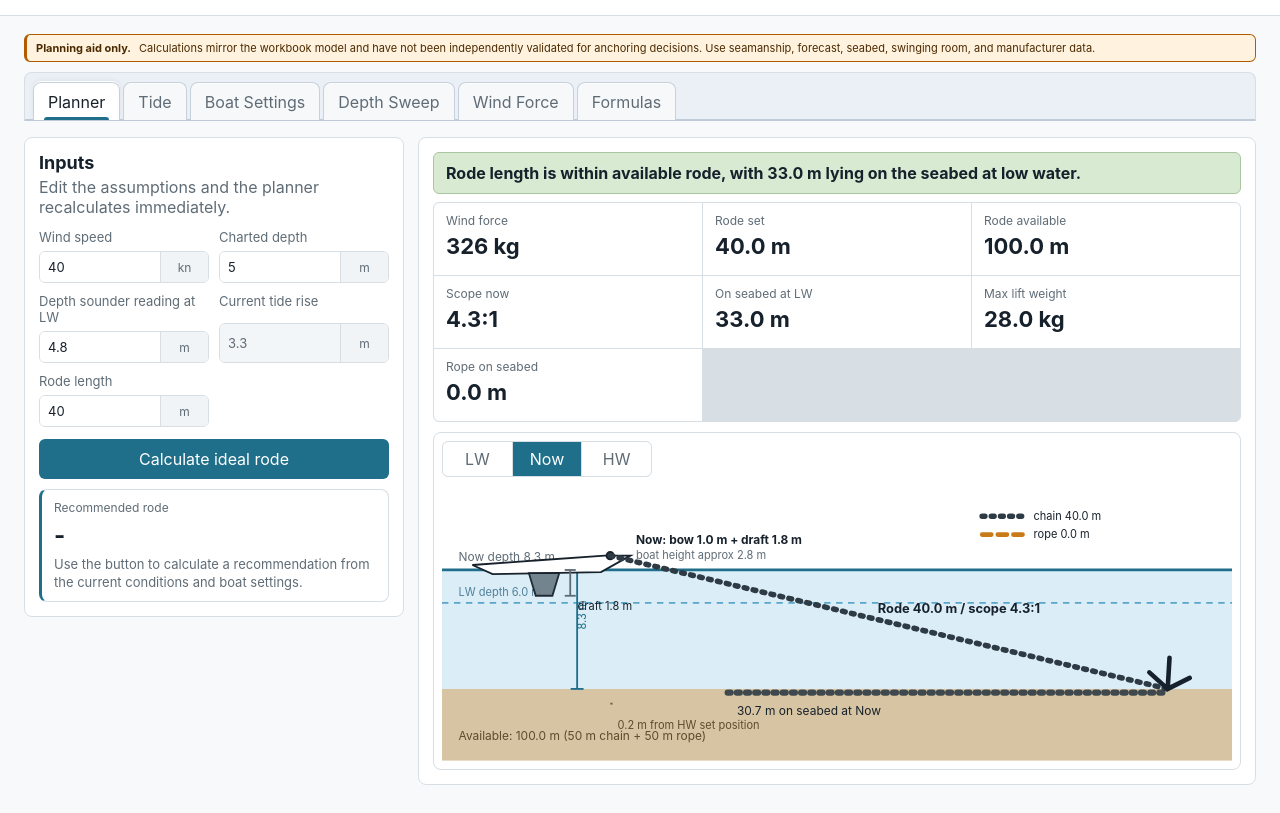
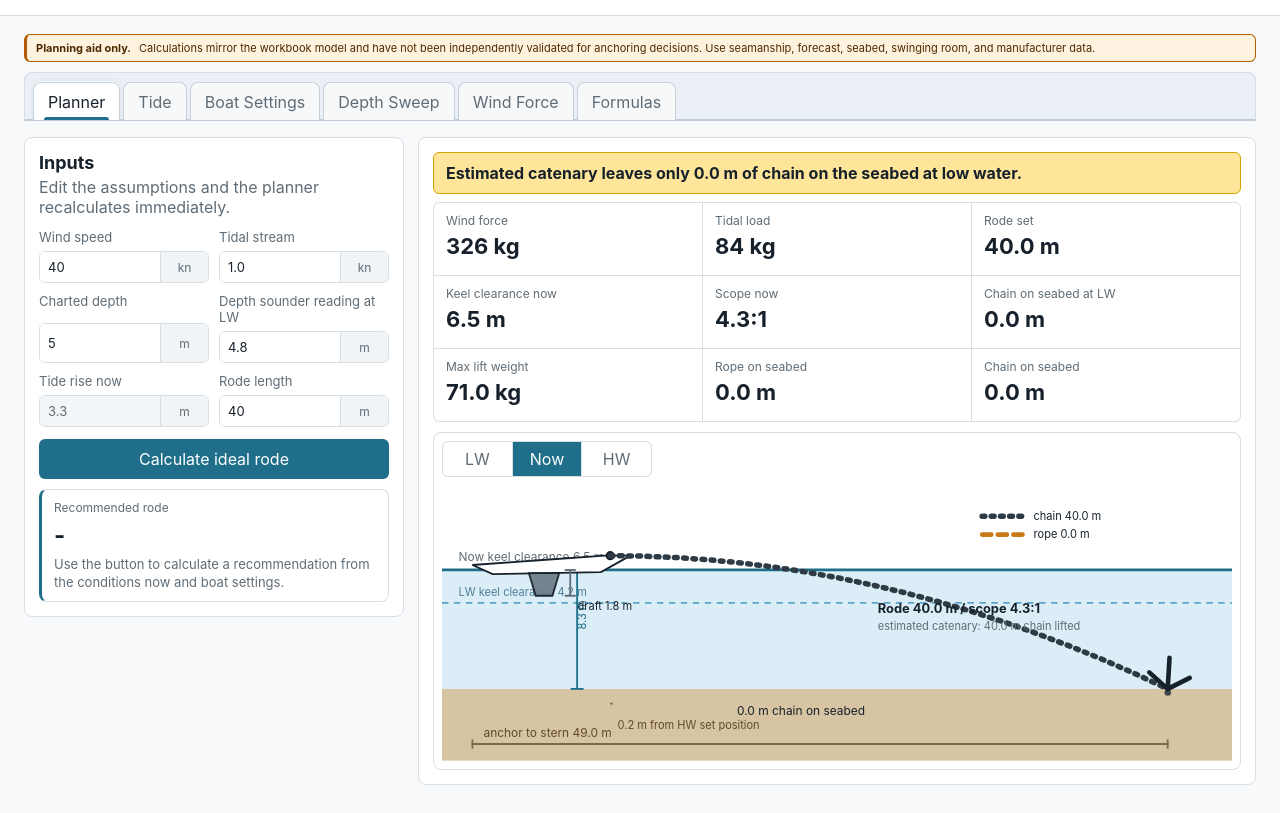
Before and after one commit to mcdonaldajr/anchor-force-planner, a website: page public/index.html in a window 1280 px wide. Shown: the part 74-887 px from the top of the page. Drawn offline with Linux system fonts and the light colour scheme.

Commit message:
Add tidal stream catenary estimate

```diff
--- a/public/app.js
+++ b/public/app.js
@@ -1,5 +1,6 @@
 const defaults = {
   windSpeed: 40,
+  tidalStream: 1.0,
   loa: 10.1,
   draft: 1.8,
   minClearance: 0.5,
@@ -14,7 +15,8 @@ const defaults = {
   chainLength: 50,
   ropeLength: 50,
   chainWeight: 1.4,
-  anchorWeight: 15
+  anchorWeight: 15,
+  underwaterDragFactor: 0.35
 };
 
 const timeDefaults = {
@@ -51,6 +53,30 @@ function currentInputs() {
   return Object.fromEntries(ids.map((id) => [id, number(id)]));
 }
 
+function calculateTidalForce(input) {
+  const underwaterArea = Math.max(0, input.loa * input.draft * input.underwaterDragFactor);
+  return 13.2 * underwaterArea * input.tidalStream ** 2;
+}
+
+function calculateCatenary(input, verticalDrop, chainDeployed, horizontalLoad) {
+  const chainWeight = Math.max(0.01, input.chainWeight);
+  const load = Math.max(0.01, horizontalLoad);
+  const a = load / chainWeight;
+  const suspendedNeeded = Math.sqrt(Math.max(0, verticalDrop ** 2 + 2 * a * verticalDrop));
+  const chainLifted = Math.min(chainDeployed, suspendedNeeded);
+  const chainOnSeabed = Math.max(0, chainDeployed - chainLifted);
+  const liftWeight = input.anchorWeight + chainLifted * input.chainWeight;
+  const catenaryReach = a * Math.acosh(1 + verticalDrop / a);
+
+  return {
+    a,
+    catenaryReach,
+    chainLifted,
+    chainOnSeabed,
+    liftWeight
+  };
+}
+
 function timeMinutes(id) {
   const [hours, minutes] = (document.getElementById(id).value || "00:00").split(":").map(Number);
   return (Number.isFinite(hours) ? hours : 0) * 60 + (Number.isFinite(minutes) ? minutes : 0);
@@ -66,11 +92,15 @@ function calculateForDepth(input, depthLw) {
   const amountOnSeabed = Math.max(0, rodeLength - verticalDrop);
   const lowWaterAmountOnSeabed = Math.max(0, rodeLength - lowWaterVerticalDrop);
   const ropeOnSeabed = Math.max(0, lowWaterAmountOnSeabed - input.chainLength);
-  const chainLifted = Math.min(verticalDrop, input.chainLength);
-  const liftWeight = input.anchorWeight + chainLifted * input.chainWeight;
   const windForce = (1 / 500) * input.loa * input.loa * input.windSpeed * input.windSpeed;
+  const tidalForce = calculateTidalForce(input);
+  const horizontalLoad = windForce + tidalForce;
+  const chainDeployed = Math.min(rodeLength, input.chainLength);
+  const catenary = calculateCatenary(input, verticalDrop, chainDeployed, horizontalLoad);
+  const lowWaterCatenary = calculateCatenary(input, lowWaterVerticalDrop, chainDeployed, horizontalLoad);
   const shortfall = Math.max(0, rodeLength - totalRode);
   const lowWaterClearance = lowWaterDepth - input.draft;
+  const keelClearance = currentDepth - input.draft;
   const clearanceMargin = lowWaterClearance - input.minClearance;
 
   return {
@@ -86,10 +116,18 @@ function calculateForDepth(input, depthLw) {
     amountOnSeabed,
     lowWaterAmountOnSeabed,
     ropeOnSeabed,
-    chainLifted,
-    liftWeight,
+    chainLifted: catenary.chainLifted,
+    chainOnSeabed: catenary.chainOnSeabed,
+    lowWaterChainLifted: lowWaterCatenary.chainLifted,
+    lowWaterChainOnSeabed: lowWaterCatenary.chainOnSeabed,
+    liftWeight: catenary.liftWeight,
     windForce,
+    tidalForce,
+    horizontalLoad,
+    catenaryReach: catenary.catenaryReach,
+    catenaryA: catenary.a,
     shortfall,
+    keelClearance,
     lowWaterClearance,
     clearanceMargin
   };
@@ -121,18 +159,22 @@ function calculateIdealRode(input = currentInputs()) {
   if (wind > 55) desired = 8;
   if (wind > 65) desired = 9;
   if (input.hwHeight >= 4 || hwDepth >= 10) desired += 0.5;
+  if (input.tidalStream >= 1) desired += 0.5;
+  if (input.tidalStream >= 2) desired += 0.5;
+  if (input.tidalStream >= 3) desired += 0.5;
 
   const idealLength = desired * verticalDrop;
   const recommended = round(Math.min(idealLength, totalRode), 0);
   const result = calculateForDepth({ ...input, rodeLength: recommended, tideHeight: input.hwHeight }, depthLw);
   const notes = [];
 
-  notes.push(`${fmt(wind, 0, " kn")} wind starts the HW recommendation at ${fmt(desired, 1, ":1")}.`);
+  notes.push(`${fmt(wind, 0, " kn")} wind sets the HW recommendation at ${fmt(desired, 1, ":1")}.`);
+  if (input.tidalStream > 0) notes.push(`${fmt(input.tidalStream, 1, " kn")} tidal stream is included in that target.`);
   if (idealLength > totalRode) notes.push(`Available rode caps this at ${fmt(totalRode, 1, " m")}.`);
   if (result.ropeOnSeabed > 0 && input.ropeLength > 0) {
     notes.push(`This may put about ${fmt(result.ropeOnSeabed, 1, " m")} of rope on the seabed at low water.`);
   } else {
-    notes.push("Keeps the seabed section on chain at low water with the current settings.");
+    notes.push("Keeps the seabed section on chain at low water with these settings.");
   }
 
   return {
@@ -155,7 +197,7 @@ function clearIdealRodeRecommendation() {
   const panel = document.getElementById("scopeRecommendation");
   panel.classList.remove("hasRecommendation");
   panel.querySelector("strong").textContent = "-";
-  panel.querySelector("p").textContent = "Use the button to calculate a recommendation from the current conditions and boat settings.";
+  panel.querySelector("p").textContent = "Use the button to calculate a recommendation from the conditions now and boat settings.";
 }
 
 function syncDepth(source) {
@@ -217,10 +259,12 @@ function currentTide() {
     : before.height - (before.height - after.height) * fraction;
   const currentDepth = input.depthLw + height;
   const lowWaterDepth = input.depthLw + input.lwHeight;
+  const keelClearance = currentDepth - input.draft;
   const lowWaterClearance = lowWaterDepth - input.draft;
   return {
     height,
     currentDepth,
+    keelClearance,
     lowWaterDepth,
     lowWaterClearance,
     clearanceMargin: lowWaterClearance - input.minClearance,
@@ -236,7 +280,7 @@ function updateTideSummary() {
   document.getElementById("tideHeight").value = round(tide.height, 1);
   document.getElementById("currentTimeLabel").textContent = formatClock(tide.now);
   document.getElementById("currentRiseLabel").textContent = `${fmt(tide.height, 1, " m")} ${tide.phase.toLowerCase()}`;
-  document.getElementById("currentDepthLabel").textContent = fmt(tide.currentDepth, 1, " m");
+  document.getElementById("currentDepthLabel").textContent = fmt(tide.keelClearance, 1, " m");
   document.getElementById("lowWaterClearanceLabel").textContent = fmt(tide.lowWaterClearance, 1, " m");
 
   const status = document.getElementById("tideStatus");
@@ -278,26 +322,28 @@ function statusText(result) {
       text: `${fmt(result.ropeOnSeabed, 1, " m")} of rope is on the seabed at low water. Check abrasion and chafe risk.`
     };
   }
-  if (result.lowWaterAmountOnSeabed < 10) {
+  if (result.lowWaterChainOnSeabed < 5) {
     return {
       level: "warning",
-      text: `Only ${fmt(result.lowWaterAmountOnSeabed, 1, " m")} of rode is lying on the seabed at low water.`
+      text: `Estimated catenary leaves only ${fmt(result.lowWaterChainOnSeabed, 1, " m")} of chain on the seabed at low water.`
     };
   }
   return {
     level: "good",
-    text: `Rode length is within available rode, with ${fmt(result.lowWaterAmountOnSeabed, 1, " m")} lying on the seabed at low water.`
+    text: `Rode length is within available rode, with about ${fmt(result.lowWaterChainOnSeabed, 1, " m")} of chain on the seabed at low water.`
   };
 }
 
 function updateSummary(result) {
   document.getElementById("windForce").textContent = fmt(result.windForce, 0, " kg");
+  document.getElementById("tidalForce").textContent = fmt(result.tidalForce, 0, " kg");
   document.getElementById("rodeNeeded").textContent = fmt(result.rodeLength, 1, " m");
-  document.getElementById("rodeAvailable").textContent = fmt(result.totalRode, 1, " m");
+  document.getElementById("clearanceNow").textContent = fmt(result.keelClearance, 1, " m");
   document.getElementById("scopeNow").textContent = fmt(result.scopeRatio, 1, ":1");
-  document.getElementById("seabedLength").textContent = fmt(result.lowWaterAmountOnSeabed, 1, " m");
+  document.getElementById("seabedLength").textContent = fmt(result.lowWaterChainOnSeabed, 1, " m");
   document.getElementById("liftWeight").textContent = fmt(result.liftWeight, 1, " kg");
   document.getElementById("ropeSeabed").textContent = fmt(result.ropeOnSeabed, 1, " m");
+  document.getElementById("chainSeabed").textContent = fmt(result.chainOnSeabed, 1, " m");
 
   const status = statusText(result);
   const banner = document.getElementById("statusBanner");
@@ -310,6 +356,21 @@ function svg(tag, attrs = {}, children = []) {
   Object.entries(attrs).forEach(([key, value]) => el.setAttribute(key, value));
   children.forEach((child) => el.appendChild(child));
   return el;
+}
+
+function catenaryPath(x1, y1, x2, y2, aPx) {
+  const run = Math.max(1, x2 - x1);
+  const drop = y2 - y1;
+  if (drop <= 1 || run <= 4 || !Number.isFinite(aPx) || aPx <= 1) return `M${x1} ${y1} L${x2} ${y2}`;
+  const u = Math.acosh(1 + drop / aPx);
+  const divisor = Math.max(0.001, Math.cosh(u) - 1);
+  const points = Array.from({ length: 18 }, (_, index) => {
+    const t = index / 17;
+    const x = x1 + run * t;
+    const y = y1 + drop * ((Math.cosh(u * t) - 1) / divisor);
+    return `${index === 0 ? "M" : "L"}${round(x, 2)} ${round(y, 2)}`;
+  });
+  return points.join(" ");
 }
 
 function renderDiagram(result, mode = diagramMode) {
@@ -348,7 +409,6 @@ function renderDiagram(result, mode = diagramMode) {
   const keelBottomY = waterY + draftPx;
   const keelHalfWidth = Math.max(8, Math.min(20, boatLengthPx * 0.11));
   const keelHitsBottom = keelBottomY >= seabedY;
-  const boatTotalHeight = input.bowHeight + input.draft;
   const labelX = Math.min(anchorX - 170, Math.max(bowX + 120, bowX + horizontalReach * scale * 0.48));
   const rodeMidY = (bowPointY + anchorY) / 2 - 10;
   const ropeDeployed = Math.max(0, result.rodeLength - input.chainLength);
@@ -356,12 +416,15 @@ function renderDiagram(result, mode = diagramMode) {
   const chainStartRatio = result.rodeLength > 0 ? ropeDeployed / result.rodeLength : 0;
   const chainStartX = bowX + (anchorX - bowX) * chainStartRatio;
   const chainStartY = bowPointY + (anchorY - bowPointY) * chainStartRatio;
-  const chainOnSeabed = Math.min(result.amountOnSeabed, input.chainLength);
   const ropeOnSeabedStartX = anchorX - result.amountOnSeabed * scale;
-  const chainOnSeabedStartX = anchorX - chainOnSeabed * scale;
+  const chainOnSeabedStartX = Math.max(chainStartX, anchorX - result.chainOnSeabed * scale);
   const hwBowX = anchorX - hwResult.horizontalReach * scale;
   const hasRopeDeployed = ropeDeployed > 0.05;
   const hasRopeOnSeabed = result.amountOnSeabed - input.chainLength > 0.05;
+  const chainPath = catenaryPath(chainStartX, chainStartY, chainOnSeabedStartX, seabedY, result.catenaryA * scale);
+  const sternDistance = horizontalReach + input.loa;
+  const distanceY = seabedY + 60;
+  const distanceStartX = Math.max(18, boatSternX);
 
   target.append(
     svg("rect", { x: 0, y: waterY, width, height: seabedY - waterY, fill: "#dbeef7" }),
@@ -375,8 +438,8 @@ function renderDiagram(result, mode = diagramMode) {
     ] : []),
     svg("line", { x1: bowX - 43, y1: waterY, x2: bowX - 29, y2: waterY, stroke: "#1f6f8b", "stroke-width": 2 }),
     svg("line", { x1: bowX - 43, y1: seabedY, x2: bowX - 29, y2: seabedY, stroke: "#1f6f8b", "stroke-width": 2 }),
-    svg("text", { x: 18, y: Math.max(18, waterY - 10), fill: "#5f6c76", "font-size": 13 }, [document.createTextNode(`${modeLabel} depth ${fmt(result.depthHw, 1, " m")}`)]),
-    svg("text", { x: 18, y: lowWaterY - 8, fill: "#4f7f99", "font-size": 12 }, [document.createTextNode(`LW depth ${fmt(result.depthLw, 1, " m")}`)]),
+    svg("text", { x: 18, y: Math.max(18, waterY - 10), fill: "#5f6c76", "font-size": 13 }, [document.createTextNode(`${modeLabel} keel clearance ${fmt(result.keelClearance, 1, " m")}`)]),
+    svg("text", { x: 18, y: lowWaterY - 8, fill: "#4f7f99", "font-size": 12 }, [document.createTextNode(`LW keel clearance ${fmt(result.lowWaterClearance, 1, " m")}`)]),
     svg("text", { x: bowX - 26, y: (waterY + seabedY) / 2, fill: "#1f6f8b", "font-size": 12, transform: `rotate(-90 ${bowX - 26} ${(waterY + seabedY) / 2})` }, [document.createTextNode(fmt(result.depthHw, 1, " m"))]),
     svg("path", { d: `M${boatSternX} ${sternDeckY} L${bowX - 6} ${bowDeckY} L${bowX + 22} ${bowPointY} L${bowX - 10} ${waterY + draftPx * 0.08} L${boatSternX + 22} ${hullBottomY} Z`, fill: "#ffffff", stroke: "#17212b", "stroke-width": 2 }),
     svg("path", { d: `M${keelCenterX - keelHalfWidth} ${keelTopY} L${keelCenterX + keelHalfWidth} ${keelTopY} L${keelCenterX + keelHalfWidth * 0.55} ${keelBottomY} L${keelCenterX - keelHalfWidth * 0.55} ${keelBottomY} Z`, fill: keelHitsBottom ? "#d76c6c" : "#6f7f8a", stroke: "#17212b", "stroke-width": 2, opacity: 0.95 }),
@@ -385,20 +448,22 @@ function renderDiagram(result, mode = diagramMode) {
     svg("line", { x1: keelCenterX + keelHalfWidth + 6, y1: keelBottomY, x2: keelCenterX + keelHalfWidth + 18, y2: keelBottomY, stroke: keelHitsBottom ? "#b44444" : "#5f6c76", "stroke-width": 2 }),
     svg("circle", { cx: bowX, cy: bowPointY, r: 5, fill: "#17212b" }),
     ...(hasRopeDeployed ? [svg("line", { x1: bowX, y1: bowPointY, x2: chainStartX, y2: chainStartY, stroke: "#c77a16", "stroke-width": 5, "stroke-linecap": "round", "stroke-dasharray": "10 7" })] : []),
-    ...(chainDeployed > 0 ? [svg("line", { x1: chainStartX, y1: chainStartY, x2: anchorX, y2: anchorY, stroke: "#2f3b44", "stroke-width": 6, "stroke-linecap": "round", "stroke-dasharray": "3 7" })] : []),
+    ...(chainDeployed > 0 ? [svg("path", { d: chainPath, fill: "none", stroke: "#2f3b44", "stroke-width": 6, "stroke-linecap": "round", "stroke-linejoin": "round", "stroke-dasharray": "3 7" })] : []),
     ...(hasRopeOnSeabed ? [svg("line", { x1: ropeOnSeabedStartX, y1: seabedY + 4, x2: chainOnSeabedStartX, y2: seabedY + 4, stroke: "#c77a16", "stroke-width": 7, "stroke-linecap": "round", "stroke-dasharray": "10 7", opacity: 0.9 })] : []),
     svg("line", { x1: chainOnSeabedStartX, y1: seabedY + 4, x2: anchorX, y2: seabedY + 4, stroke: "#2f3b44", "stroke-width": 7, "stroke-linecap": "round", "stroke-dasharray": "3 7", opacity: 0.9 }),
     svg("path", { d: `M${anchorX - 20} ${anchorY - 18} L${anchorX} ${anchorY} L${anchorX + 24} ${anchorY - 12} M${anchorX} ${anchorY} L${anchorX + 2} ${anchorY - 34}`, stroke: "#17212b", "stroke-width": 5, fill: "none", "stroke-linecap": "round" }),
-    svg("text", { x: Math.max(160, bowX + 28), y: waterY - 28, fill: "#17212b", "font-size": 13, "font-weight": 700 }, [document.createTextNode(`${modeLabel}: bow ${fmt(input.bowHeight, 1, " m")} + draft ${fmt(input.draft, 1, " m")}`)]),
     svg("text", { x: keelCenterX + keelHalfWidth + 20, y: Math.min(keelBottomY + 16, seabedY - 8), fill: keelHitsBottom ? "#8f2222" : "#17212b", "font-size": 12 }, [document.createTextNode(`draft ${fmt(input.draft, 1, " m")}`)]),
-    svg("text", { x: Math.max(160, bowX + 28), y: waterY - 12, fill: "#5f6c76", "font-size": 12 }, [document.createTextNode(`boat height approx ${fmt(boatTotalHeight, 1, " m")}`)]),
     svg("text", { x: labelX, y: rodeMidY, fill: "#17212b", "font-size": 14, "font-weight": 700 }, [document.createTextNode(`Rode ${fmt(result.rodeLength, 1, " m")} / scope ${fmt(result.scopeRatio, 1, ":1")}`)]),
+    svg("text", { x: labelX, y: rodeMidY + 18, fill: "#5f6c76", "font-size": 12 }, [document.createTextNode(`estimated catenary: ${fmt(result.chainLifted, 1, " m")} chain lifted`)]),
     svg("line", { x1: 588, y1: 34, x2: 636, y2: 34, stroke: "#2f3b44", "stroke-width": 6, "stroke-linecap": "round", "stroke-dasharray": "3 7" }),
     svg("text", { x: 644, y: 38, fill: "#17212b", "font-size": 12 }, [document.createTextNode(`chain ${fmt(Math.min(input.chainLength, result.rodeLength), 1, " m")}`)]),
     svg("line", { x1: 588, y1: 54, x2: 636, y2: 54, stroke: "#c77a16", "stroke-width": 5, "stroke-linecap": "round", "stroke-dasharray": "10 7" }),
     svg("text", { x: 644, y: 58, fill: "#17212b", "font-size": 12 }, [document.createTextNode(`rope ${fmt(ropeDeployed, 1, " m")}`)]),
-    svg("text", { x: Math.max(bowX + 10, lowWaterTouchX + 10), y: seabedY + 28, fill: "#17212b", "font-size": 13 }, [document.createTextNode(`${fmt(result.amountOnSeabed, 1, " m")} on seabed at ${modeLabel}`)]),
-    svg("text", { x: 18, y: seabedY + 56, fill: "#5f4b2c", "font-size": 13 }, [document.createTextNode(`Available: ${fmt(result.totalRode, 1, " m")} (${fmt(input.chainLength, 0, " m")} chain + ${fmt(input.ropeLength, 0, " m")} rope)`)])
+    svg("text", { x: Math.max(bowX + 10, lowWaterTouchX + 10), y: seabedY + 28, fill: "#17212b", "font-size": 13 }, [document.createTextNode(`${fmt(result.chainOnSeabed, 1, " m")} chain on seabed`)]),
+    svg("line", { x1: distanceStartX, y1: distanceY, x2: anchorX, y2: distanceY, stroke: "#7a6a45", "stroke-width": 2 }),
+    svg("line", { x1: distanceStartX, y1: distanceY - 5, x2: distanceStartX, y2: distanceY + 5, stroke: "#7a6a45", "stroke-width": 2 }),
+    svg("line", { x1: anchorX, y1: distanceY - 5, x2: anchorX, y2: distanceY + 5, stroke: "#7a6a45", "stroke-width": 2 }),
+    svg("text", { x: Math.max(18, Math.min(anchorX - 190, distanceStartX + 12)), y: distanceY - 8, fill: "#5f4b2c", "font-size": 13 }, [document.createTextNode(`anchor to stern ${fmt(sternDistance, 1, " m")}`)])
   );
 }
 
@@ -421,14 +486,14 @@ function renderScopeTable(result) {
     return [
       fmt(depth, 0, " m"),
       fmt(depth + input.lwHeight, 1, " m"),
-      fmt(rowResult.depthHw, 1, " m"),
+      fmt(rowResult.keelClearance, 1, " m"),
       fmt(rowResult.rodeLength, 1, " m"),
-      fmt(rowResult.amountOnSeabed, 1, " m"),
+      fmt(rowResult.chainOnSeabed, 1, " m"),
       fmt(rowResult.ropeOnSeabed, 1, " m"),
       fmt(rowResult.liftWeight, 1, " kg")
     ];
   });
-  renderTable("scopeTable", ["Charted depth", "Depth @ LW", "Current depth", "Rode length", "On seabed now", "Rope on seabed LW", "Weight to lift"], rows, (_, index) => index + 1 === Math.round(result.chartedDepth));
+  renderTable("scopeTable", ["Charted depth", "Depth @ LW", "Keel clearance now", "Rode length", "Chain on seabed now", "Rope on seabed LW", "Weight to lift"], rows, (_, index) => index + 1 === Math.round(result.chartedDepth));
 }
 
 function renderForceTable() {
--- a/public/index.html
+++ b/public/index.html
@@ -47,13 +47,16 @@
               <label>Wind speed
                 <span class="inputWithUnit"><input id="windSpeed" type="number" value="40" min="0" max="90" step="1"><span>kn</span></span>
               </label>
+              <label>Tidal stream
+                <span class="inputWithUnit"><input id="tidalStream" type="number" value="1.0" min="0" max="8" step="0.1"><span>kn</span></span>
+              </label>
               <label>Charted depth
                 <span class="inputWithUnit"><input id="depthLw" type="number" value="5" min="0" max="40" step="0.1"><span>m</span></span>
               </label>
               <label>Depth sounder reading at LW
                 <span class="inputWithUnit"><input id="sounderLw" type="number" value="3.8" min="-5" max="40" step="0.1"><span>m</span></span>
               </label>
-              <label>Current tide rise
+              <label>Tide rise now
                 <span class="inputWithUnit"><input id="tideHeight" type="text" value="3.0" readonly><span>m</span></span>
               </label>
               <label>Rode length
@@ -66,7 +69,7 @@
             <section id="scopeRecommendation" class="recommendationPanel" aria-live="polite">
               <span>Recommended rode</span>
               <strong>-</strong>
-              <p>Use the button to calculate a recommendation from the current conditions and boat settings.</p>
+              <p>Use the button to calculate a recommendation from the conditions now and boat settings.</p>
               <button id="applyIdealRode" type="button">Apply rode</button>
             </section>
           </section>
@@ -75,12 +78,14 @@
             <div id="statusBanner" class="statusBanner">-</div>
             <section class="summary" aria-label="Summary values">
               <div><span>Wind force</span><strong id="windForce">-</strong></div>
+              <div><span>Tidal load</span><strong id="tidalForce">-</strong></div>
               <div><span>Rode set</span><strong id="rodeNeeded">-</strong></div>
-              <div><span>Rode available</span><strong id="rodeAvailable">-</strong></div>
+              <div><span>Keel clearance now</span><strong id="clearanceNow">-</strong></div>
               <div><span>Scope now</span><strong id="scopeNow">-</strong></div>
-              <div><span>On seabed at LW</span><strong id="seabedLength">-</strong></div>
+              <div><span>Chain on seabed at LW</span><strong id="seabedLength">-</strong></div>
               <div><span>Max lift weight</span><strong id="liftWeight">-</strong></div>
               <div><span>Rope on seabed</span><strong id="ropeSeabed">-</strong></div>
+              <div><span>Chain on seabed</span><strong id="chainSeabed">-</strong></div>
             </section>
 
             <section class="visualPanel" aria-label="Anchor geometry">
@@ -99,7 +104,7 @@
         <div class="panelHeader">
           <div>
             <h2>Tide</h2>
-            <p>Enter local tide data for the anchorage. Current rise is estimated with the rule of twelfths.</p>
+            <p>Enter local tide data for the anchorage. Tide rise now is estimated with the rule of twelfths.</p>
           </div>
         </div>
         <section class="inputPanel settingsPanel" aria-label="Tide settings">
@@ -119,9 +124,9 @@
           </div>
         </section>
         <section id="tideSummary" class="tideSummary" aria-live="polite">
-          <div><span>Current time</span><strong id="currentTimeLabel">-</strong></div>
-          <div><span>Current rise</span><strong id="currentRiseLabel">-</strong></div>
-          <div><span>Current depth</span><strong id="currentDepthLabel">-</strong></div>
+          <div><span>Time now</span><strong id="currentTimeLabel">-</strong></div>
+          <div><span>Tide rise now</span><strong id="currentRiseLabel">-</strong></div>
+          <div><span>Keel clearance now</span><strong id="currentDepthLabel">-</strong></div>
           <div><span>Low-water clearance</span><strong id="lowWaterClearanceLabel">-</strong></div>
         </section>
         <section id="tideStatus" class="statusBanner">-</section>
@@ -162,6 +167,9 @@
             </label>
             <label>Anchor weight
               <span class="inputWithUnit"><input id="anchorWeight" type="number" value="15" min="0" max="100" step="1"><span>kg</span></span>
+            </label>
+            <label>Underwater drag factor
+              <span class="inputWithUnit"><input id="underwaterDragFactor" type="number" value="0.35" min="0" max="2" step="0.05"><span>CdA</span></span>
             </label>
           </div>
         </section>
@@ -217,10 +225,13 @@
         </div>
         <section class="formulaList">
           <div><strong>Wind force</strong><code>(1 / 500) * LOA^2 * windSpeed^2</code></div>
-          <div><strong>Current depth</strong><code>chartedDepth + currentTideRise</code></div>
+          <div><strong>Depth now</strong><code>chartedDepth + tideRiseNow</code></div>
+          <div><strong>Keel clearance</strong><code>selectedDepth - draft</code></div>
+          <div><strong>Tidal-stream load</strong><code>13.2 * LOA * draft * underwaterDragFactor * tidalStream^2</code></div>
           <div><strong>HW-set rode</strong><code>chosenRodeLength</code></div>
           <div><strong>Displayed scope</strong><code>rodeLength / (selectedDepth + bowHeight)</code></div>
           <div><strong>Amount on seabed</strong><code>rodeLength - selectedDepth - bowHeight</code></div>
+          <div><strong>Estimated chain catenary</strong><code>suspendedChain ~= sqrt(depthToBow^2 + 2 * (horizontalLoad / chainWeight) * depthToBow)</code></div>
           <div><strong>Rope on seabed at LW</strong><code>max(lowWaterSeabedRode - chainLength, 0)</code></div>
           <div><strong>Weight to lift</strong><code>anchorWeight + min(selectedDepth + bowHeight, chainLength) * chainWeight</code></div>
         </section>
```
Also changed, not shown: README.md.
